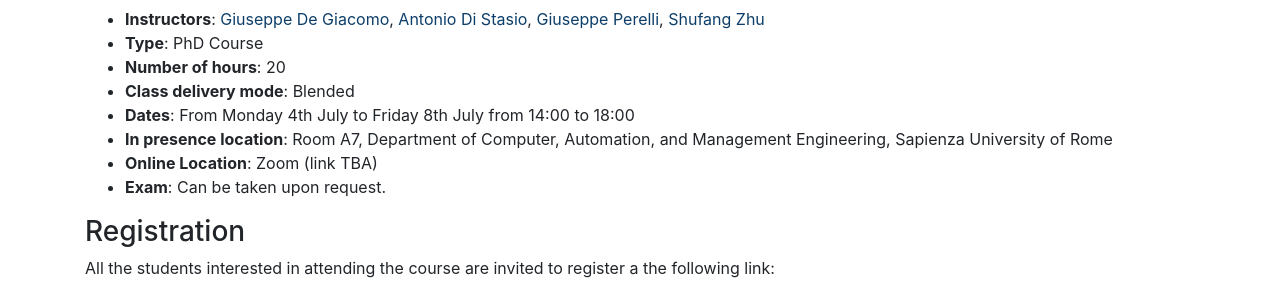
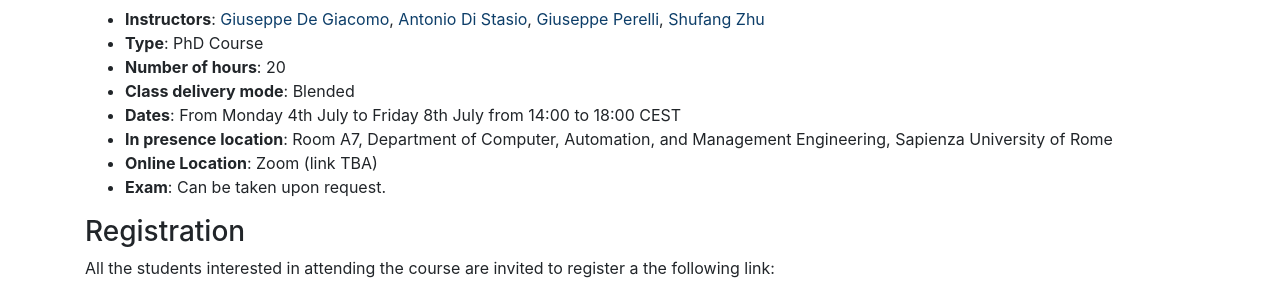
Before and after one commit to whitemech/whitemech.github.io, a Jekyll site: the page built from _pages/courses.md, in a window 1280 px wide and 900 px high. Shown: the part 187-486 px from the top of the window. Built offline with Jekyll 4.4.1, drawn with Linux system fonts in a browser that asks for light colours.

Commit message:
Adding timezone to course dates
Thanks @francescofuggitti for the suggestion!

```diff
--- a/_pages/courses.md
+++ b/_pages/courses.md
@@ -14,7 +14,7 @@
 - **Type**: PhD Course
 - **Number of hours**: 20
 - **Class delivery mode**: Blended
-- **Dates**: From Monday 4th July to Friday 8th July from 14:00 to 18:00
+- **Dates**: From Monday 4th July to Friday 8th July from 14:00 to 18:00 CEST
 - **In presence location**: Room A7, Department of Computer, Automation, and Management Engineering, Sapienza University of Rome
 - **Online Location**: Zoom (link TBA)
 - **Exam**: Can be taken upon request.
```
